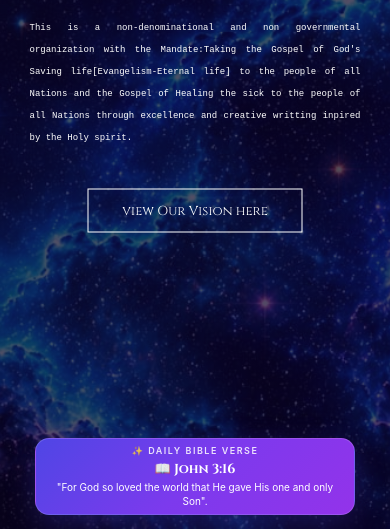
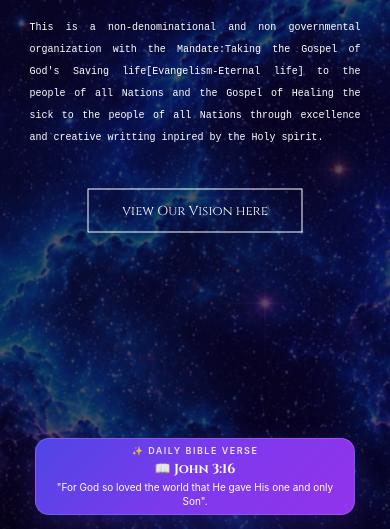
Before and after one commit to Giddfr/Builder-of-lives-publication, a website: page index.html in a window 390 px wide. Shown: the part 315-844 px from the top of the page. Drawn offline with Linux system fonts and the light colour scheme; no server answers.

Commit message:
[ur-msg]

```diff
--- a/style.css
+++ b/style.css
@@ -207,7 +207,7 @@ nav img{
               }
               .text-box p{
                 text-align: justify;
-                font-size: xx-small;
+                font-size: x-small;
 
               }
 
```
